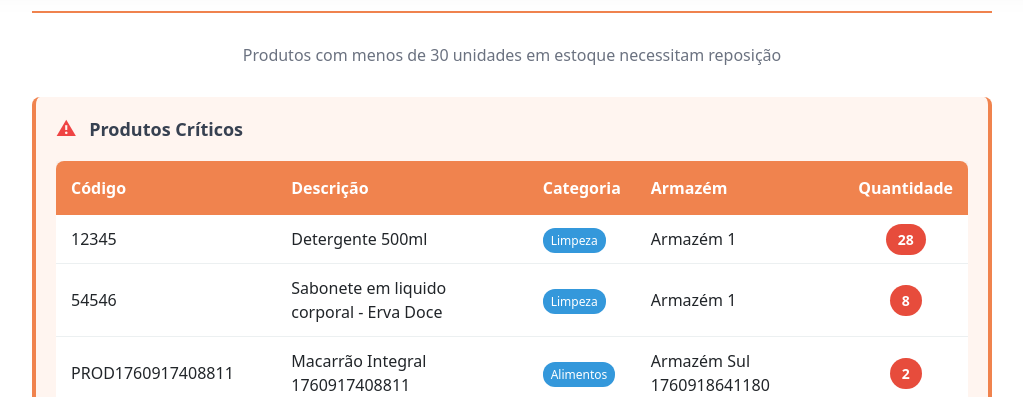
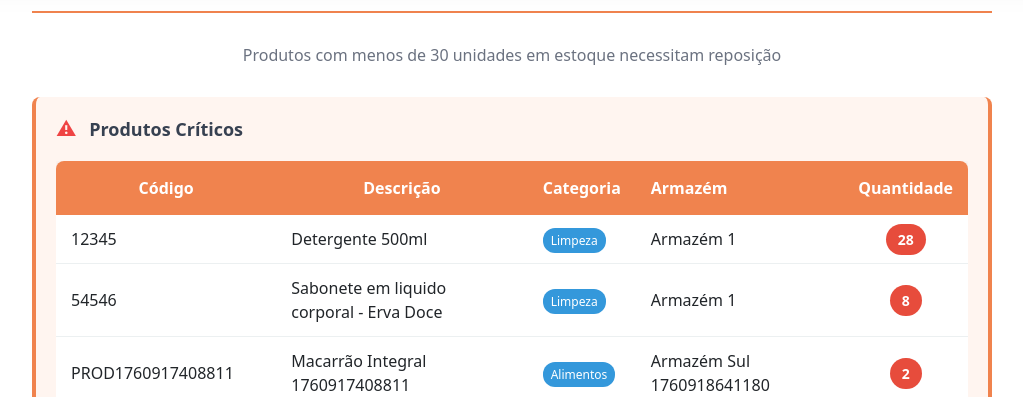
Before and after one commit to GabrielNFR/Mercado-Cesar, a Django app: page /estoque-baixo/ in a window 1280 px wide. Shown: the part 174-571 px from the top of the page, without its empty margins (128-1151 px from the left). Run offline with Django 5.2, Linux system fonts and the light colour scheme; a user stored in the database is signed in; data comes from the database, SQL or seed files in the repository; both versions use the stored data as it was after the commit; some libraries are stand-ins or nearby versions.

Commit message:
Pequenas mudanças no html

```diff
--- a/mercadocesar/templates/estoque.html
+++ b/mercadocesar/templates/estoque.html
@@ -61,7 +61,7 @@
                     <label style="display: flex; align-items: center; gap: 8px; cursor: pointer; padding: 14px;">
                         <input type="checkbox" name="apenas_baixo" value="1" {% if apenas_baixo %}checked{% endif %}
                                style="width: 18px; height: 18px; cursor: pointer; accent-color: #f0834e;">
-                        <span style="color: #374151; font-size: 0.95rem;">Apenas estoque baixo (&lt;30)</span>
+                        <span style="color: #374151; font-size: 0.95rem;">Apenas estoque abaixo de 30</span>
                     </label>
                 </div>
 
--- a/mercadocesar/templates/estoque_baixo.html
+++ b/mercadocesar/templates/estoque_baixo.html
@@ -24,8 +24,8 @@
                 <table style="width: 100%; min-width: 700px; border-collapse: collapse; margin-bottom: 20px; background: white; border-radius: 8px; overflow: hidden; box-shadow: 0 2px 10px rgba(0,0,0,0.1);">
                     <thead style="background-color: #f0834e; color: white;">
                         <tr>
-                            <th style="padding: 15px; text-align: left; font-weight: 600;">Código</th>
-                            <th style="padding: 15px; text-align: left; font-weight: 600;">Descrição</th>
+                            <th style="padding: 15px; text-align: center; font-weight: 600;">Código</th>
+                            <th style="padding: 15px; text-align: center; font-weight: 600;">Descrição</th>
                             <th style="padding: 15px; text-align: left; font-weight: 600;">Categoria</th>
                             <th style="padding: 15px; text-align: left; font-weight: 600;">Armazém</th>
                             <th style="padding: 15px; text-align: center; font-weight: 600;">Quantidade</th>
--- a/mercadocesar/templates/listar_cartoes.html
+++ b/mercadocesar/templates/listar_cartoes.html
@@ -47,7 +47,7 @@
                     <div class="cartao-acoes">
                         <form method="post" action="{% url 'deletar_cartao' cartao.id %}" style="display: inline;">
                             {% csrf_token %}
-                            <button type="submit" onclick="return confirm('Deseja realmente excluir este cartão?');" style="background: none; border: none; color: red; cursor: pointer; text-decoration: underline;">
+                            <button type="submit" onclick="return confirm('Deseja realmente excluir este cartão?');" style="background: none; border: none; color: red; cursor: pointer;">
                                 Excluir
                             </button>
                         </form>
--- a/mercadocesar/templates/pedidos_recentes.html
+++ b/mercadocesar/templates/pedidos_recentes.html
@@ -35,7 +35,7 @@
             <div>
                 <label for="custo_entrega" style="display: block; margin-bottom: 5px; font-weight: 500;">Custo Entrega:</label>
                 <input type="number" id="custo_entrega" name="custo_entrega" value="{{ pedido.custo_entrega }}"
-                       step="0.01" placeholder="Ex: 10.00"
+                       step="0.01" placeholder="Ex: R$ 10,00"
                        style="width: 100%; padding: 8px; border: 1px solid #ddd; border-radius: 4px;">
             </div>
 
```
Also changed, not shown: db.sqlite3.
